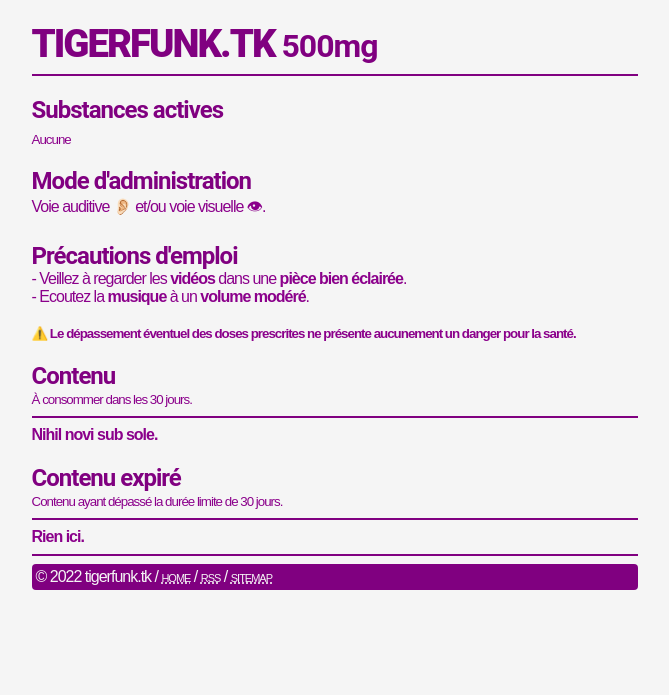
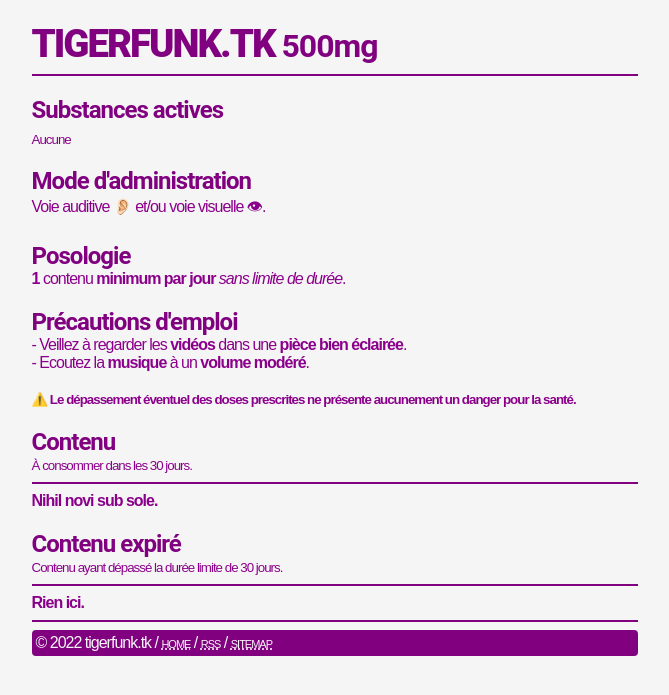
Before and after one commit to teegre/tigerfunk.tk, a Django app: page / in a window 1280 px wide. Shown: the top 695 px of the page, without its empty margins (305-974 px from the left). Run offline with Django 4.2, Linux system fonts and the light colour scheme; data that the repository does not hold is empty.

Commit message:
added "posologie"

```diff
--- a/tigerfunk/home/templates/home/index.html
+++ b/tigerfunk/home/templates/home/index.html
@@ -13,6 +13,8 @@
       </div>
       <h2><b>Mode d'administration</b></h2>
       Voie auditive &#128066;&#127995 et/ou voie visuelle &#128065;.
+      <h2><b>Posologie</b></h2>
+      <b>1</b> contenu <strong>minimum par jour</strong> <i>sans limite de durée</i>.
       <h2><b>Précautions d'emploi</b></h2>
       &dash; Veillez à regarder les <b>vidéos</b> dans une <b>pièce bien éclairée</b>.<br>
       &dash; Ecoutez la <b>musique</b> à un <b>volume modéré</b>.<br><br>
```
